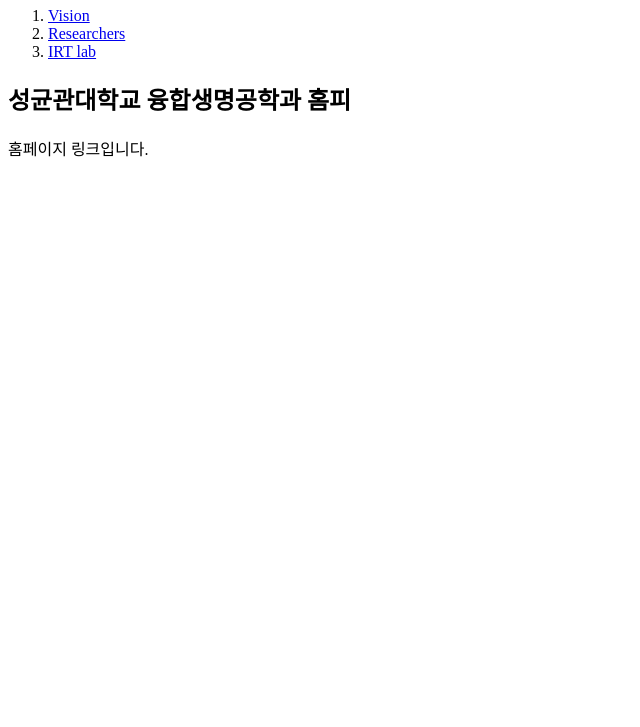
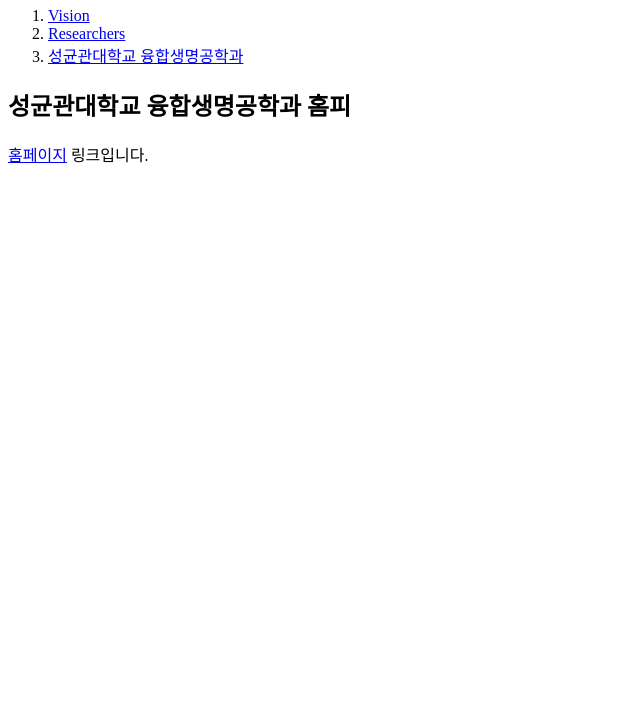
Before and after one commit to uj03004/IRT-lab, a plain HTML site: page 성대 융생과 홈피.html in a window 1280 px wide. Shown: the part 73-800 px from the top of the page, without its empty margins (0-640 px from the left). Drawn offline with Linux system fonts and the light colour scheme.

Commit message:
Add files via upload

```diff
--- a/성대 융생과 홈피.html
+++ b/성대 융생과 홈피.html
@@ -10,10 +10,10 @@
   <ol>
     <li><a href="Vision.html">Vision</a></li>
     <li><a href="Researchers.html">Researchers</a></li>
-    <li><a href="https://skb.skku.edu/gene/index.do" target="blank" title="성균관대학교 융합생명공학과 홈피">IRT lab</a></li>
+    <li><a href="성대 융생과 홈피">성균관대학교 융합생명공학과</a></li>
   </ol>
 
   <h2>성균관대학교 융합생명공학과 홈피</h2>
-  홈페이지 링크입니다.
+  <a href="https://skb.skku.edu/gene/index.do" target="blank" title="성균관대학교 융합생명공학과 홈피">홈페이지</a> 링크입니다.
 </body>
 </html>
```
Also changed, not shown: IRT lab.html (+1 -1 lines), Researchers.html (+1 -1 lines), Vision.html (+1 -1 lines).
